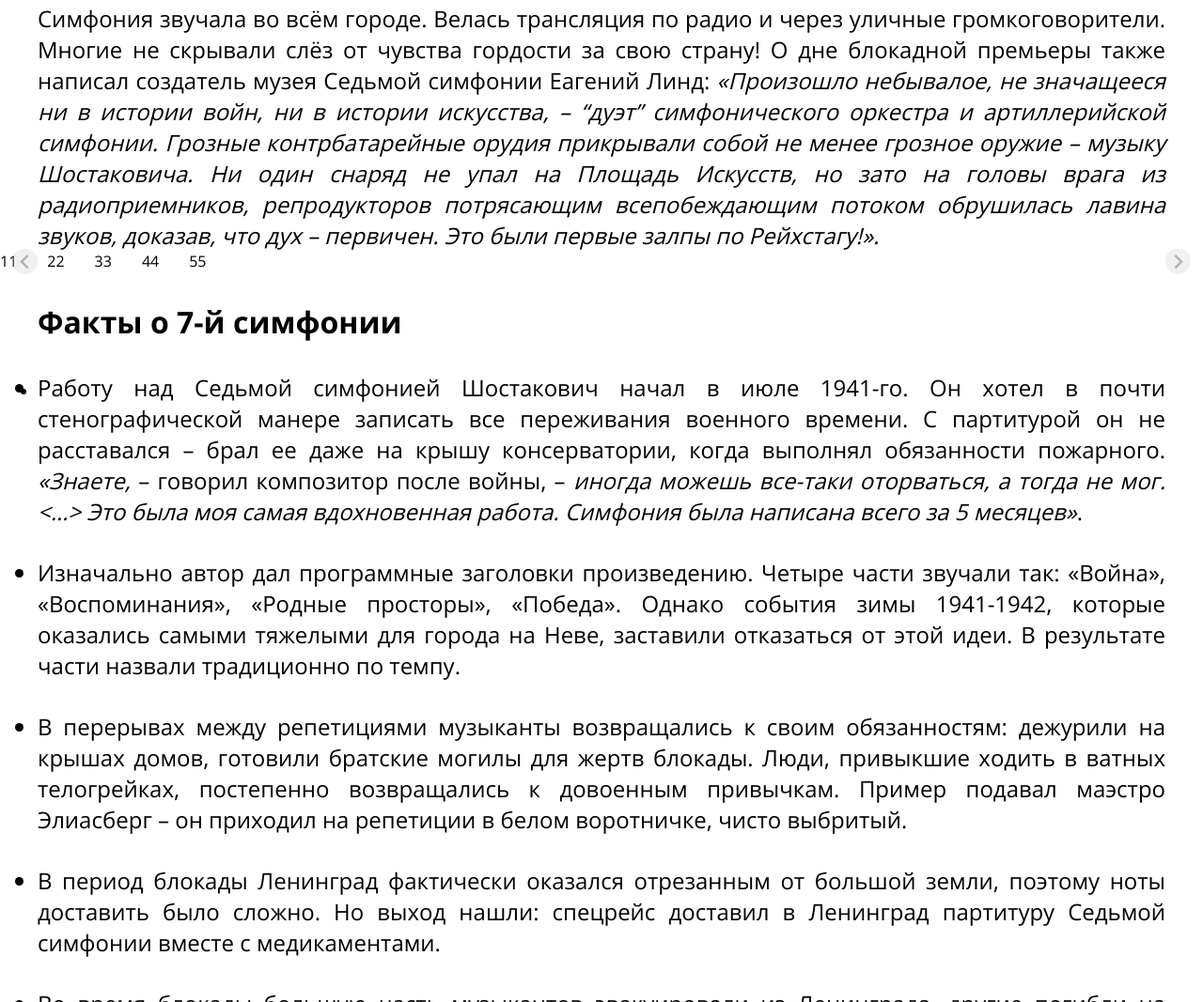
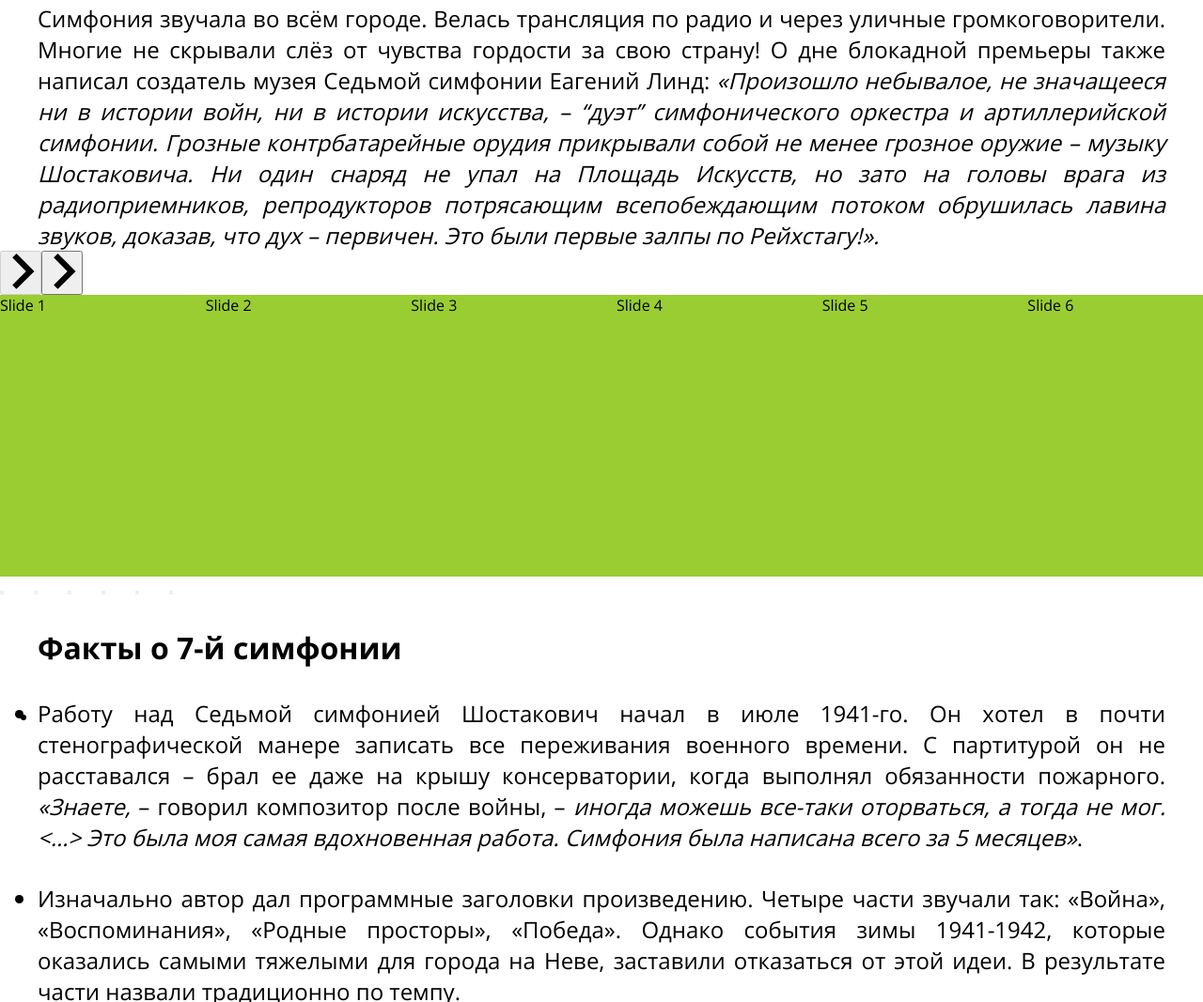
Before and after one commit to Igrrrr/symphony7, a website with bundled scripts: page src/index.html in a window 1280 px wide. Shown: the part 5317-6384 px from the top of the page at 94% size. Built offline with nearby package versions, Linux system fonts and the light colour scheme; files whose address does not match are found by name.

Commit message:
fix: slider

```diff
--- a/package.json
+++ b/package.json
@@ -49,6 +49,7 @@
     "webpack-stream": "^7.0.0"
   },
   "dependencies": {
+    "@splidejs/splide": "^4.1.4",
     "autoprefixer": "^10.4.20"
   }
 }
--- a/src/html/slider.html
+++ b/src/html/slider.html
@@ -1,11 +1,20 @@
-  <section id="slider" class="splide" aria-label="">
+  <!-- <section id="slider" class="splide" aria-label="">
     <div class="splide__track">
       <ul class="splide__list">
         <li class="splide__item">11</li>
         <li class="splide__item">22</li>
-        <li class="splide__item">33</li>
-        <li class="splide__item">44</li>
-        <li class="splide__item">55</li>
       </ul>
     </div>
-  </section>
+  </section> -->
+  <div class="splide">
+    <div class="splide__track">
+        <ul class="splide__list">
+            <li class="splide__slide">Slide 1</li>
+            <li class="splide__slide">Slide 2</li>
+            <li class="splide__slide">Slide 3</li>
+            <li class="splide__slide">Slide 4</li>
+            <li class="splide__slide">Slide 5</li>
+            <li class="splide__slide">Slide 6</li>
+        </ul>
+    </div>
+</div>
--- a/src/index.html
+++ b/src/index.html
@@ -5,7 +5,7 @@
   <meta name="viewport" content="width=device-width, initial-scale=1.0">
   <!-- <link rel="icon" href="@img/icon.svg" sizes="any">
   <link rel="icon" href="@img/icon.ico" type="image/x-icon"> -->
-  <link href="https://cdn.jsdelivr.net/npm/@splidejs/splide@4.1.4/dist/css/splide.min.css" rel="stylesheet">
+  <!-- <link href="https://cdn.jsdelivr.net/npm/@splidejs/splide@4.1.4/dist/css/splide.min.css" rel="stylesheet"> -->
   <link rel="stylesheet" href="./css/style.min.css">
   <title>symphony7</title>
 </head>
@@ -15,7 +15,7 @@
   @@include('./html/symphony.html', {})
   @@include('./html/slider.html', {})
   @@include('./html/facts.html', {})
-  <script src="https://cdn.jsdelivr.net/npm/@splidejs/splide@4.1.4/dist/js/splide.min.js"></script>
+  <!-- <script src="https://cdn.jsdelivr.net/npm/@splidejs/splide@4.1.4/dist/js/splide.min.js"></script> -->
   <script src="./js/app.min.js"></script>
 </body>
 </html>
--- a/src/js/app.js
+++ b/src/js/app.js
@@ -13,6 +13,13 @@
 //     },
 //   },
 // });
-const slider = new Splide("#slider");
 
-slider.mount();
+// const slider = new Splide("#slider", {
+//   perPage: 2,
+//   gap: "30px",
+// });
+
+// slider.mount();
+
+import Splide from "@splidejs/splide";
+new Splide(".splide").mount();
--- /dev/null
+++ b/src/scss/modules/_slider.scss
@@ -0,0 +1,7 @@
+.splide {
+  &__list {
+    min-height: 300px;
+    background-color: yellowgreen;
+
+  }
+}
--- a/src/scss/style.scss
+++ b/src/scss/style.scss
@@ -4,6 +4,7 @@
 @import 'modules/header';
 @import 'modules/about';
 @import 'modules/symphony';
+@import 'modules/slider';
 @import 'modules/facts';
 
 body {
```
Also changed, not shown: dist/css/style.min.css, dist/index.html, dist/js/app.min.js, 1 other file.
